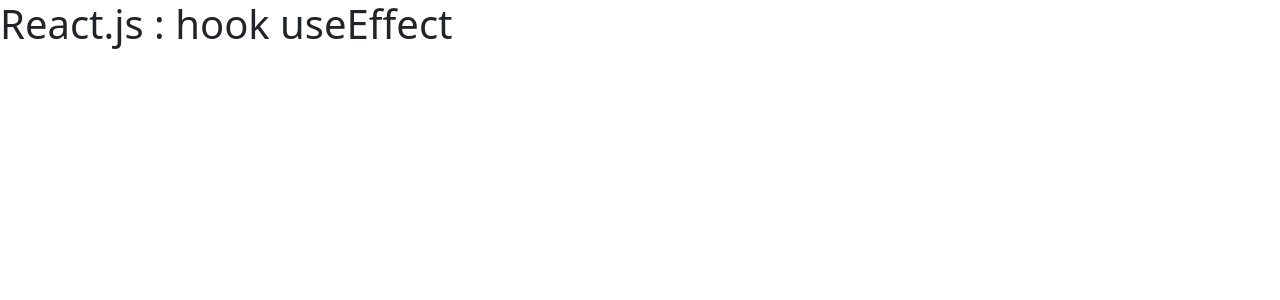
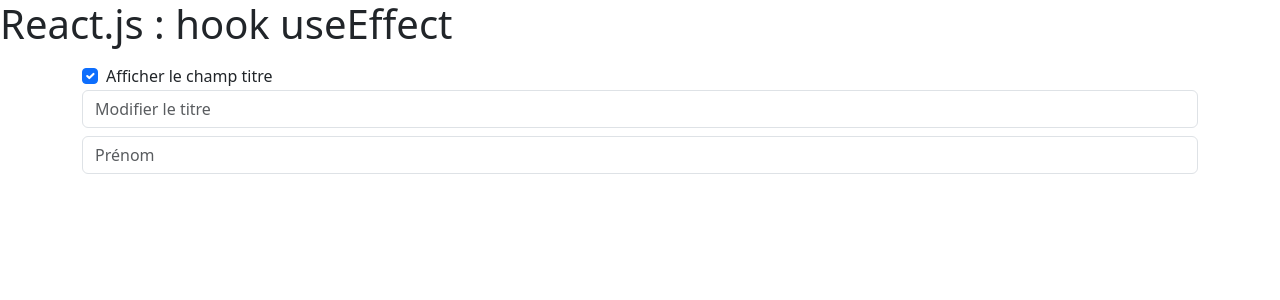
Before and after one commit to artisanDeveloppeur/React, a React (Vite) app in the folder installation/: page / in a window 1280 px wide. Shown: the top 300 px of the page. Built offline with nearby package versions, Linux system fonts and the light colour scheme.

Commit message:
useEffect title

```diff
--- a/installation/src/App.jsx
+++ b/installation/src/App.jsx
@@ -1,14 +1,55 @@
+import { Input } from "./components/forms/Input.jsx";
+import { Checkbox } from "./components/forms/Checkbox.jsx";
+import { useEffect, useState } from "react"
 
 
 function App() {
 
+  const [showInput, setShowInput] = useState(true)
 
 
   return <>
     <h1>React.js : hook useEffect</h1>
+    <div className="container my-3 stack">
+      <Checkbox
+        id="titleshow"
+        checked={showInput}
+        onChange={setShowInput}
+        label="Afficher le champ titre"
+      />
 
+      {showInput && <EditTitle />}
+    </div>
   </>
 }
 
+function EditTitle() {
+  const [title, setTitle] = useState('')
+  const [firtsName, setFirstname] = useState('')
 
+  useEffect(() => {
+    const originalTitle = document.title
+    return () => {
+      document.title = originalTitle
+    }
+  }, [])
+
+  useEffect(() => {
+    console.log(title)
+    document.title = title
+  }, [title]);
+
+  return <div className="vstack gap-2">
+    <Input
+      placeholder="Modifier le titre"
+      value={title}
+      onChange={setTitle}
+    />
+    <Input
+      placeholder="Prénom"
+      value={firtsName}
+      onChange={setFirstname}
+    />
+  </div>
+}
 export default App
```
